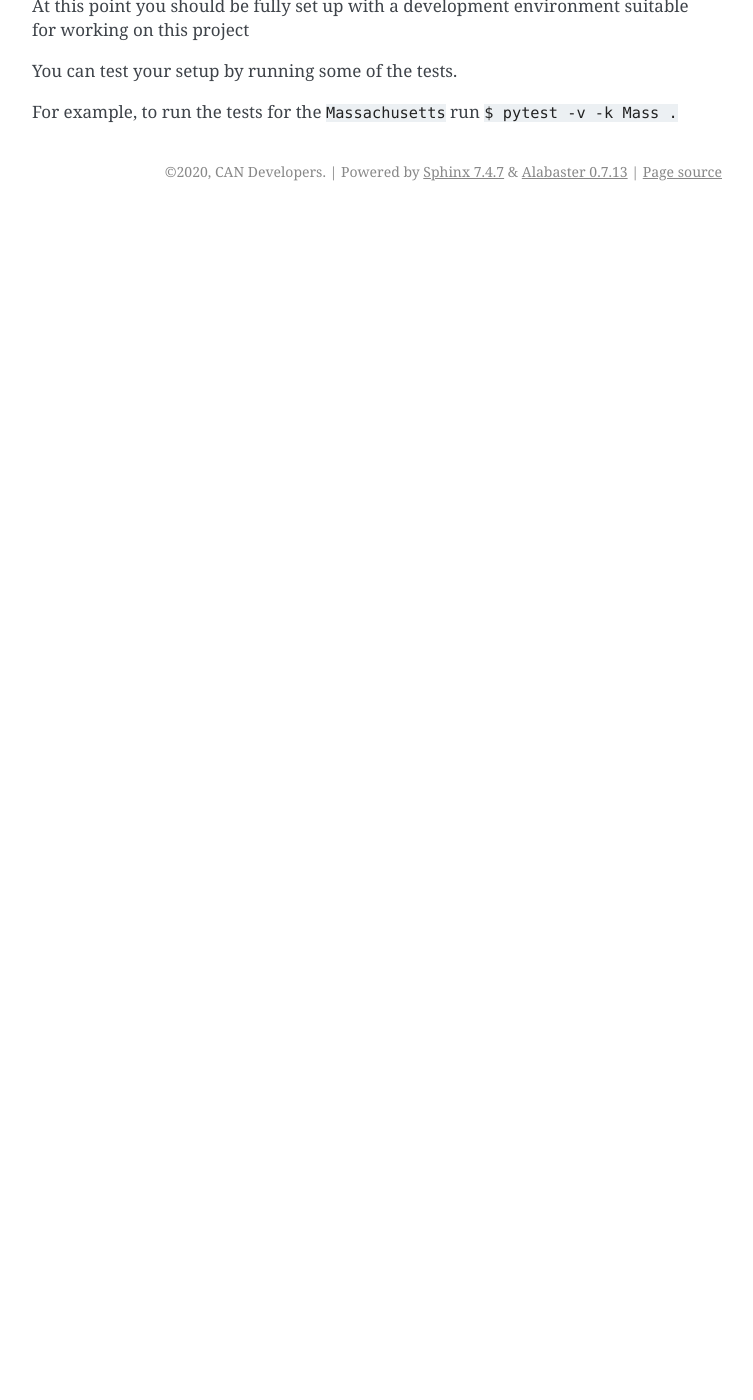
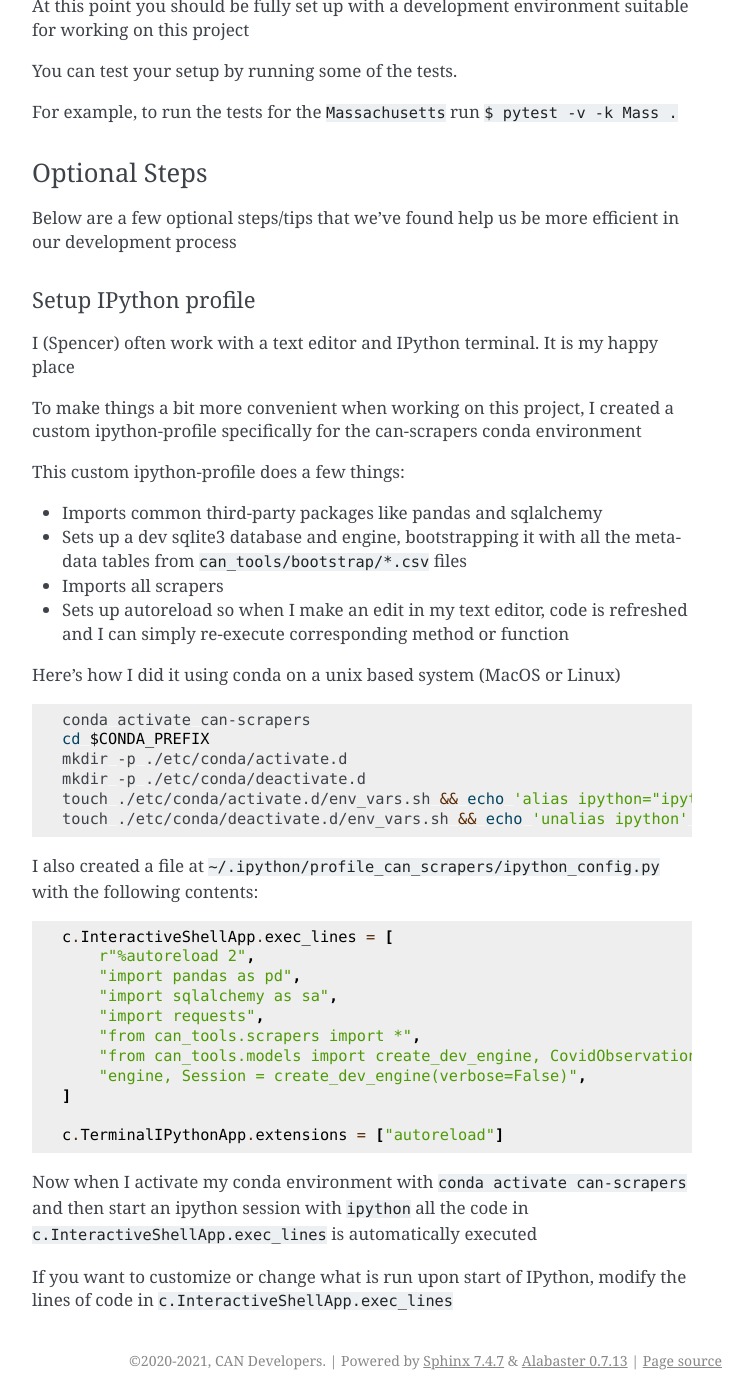
Before and after one commit to act-now-coalition/can-scrapers, a Sphinx documentation site: the page built from docs/scraping/installation.md, in a window 1280 px wide and 1400 px high, scrolled down 920 px. Shown: the whole window, without its empty margins (388-1141 px from the left). Built offline with Sphinx 7.4.7, drawn with Linux system fonts in a browser that asks for light colours; before the commit the page ends 1131 px from its top, so only the background shows below that; some of the changed text lies outside the part shown.

Commit message:
wip docs

````diff
--- a/docs/conf.py
+++ b/docs/conf.py
@@ -18,7 +18,7 @@
 # -- Project information -----------------------------------------------------
 
 project = "CAN Scrapers"
-copyright = "2020, CAN Developers"
+copyright = "2020-2021, CAN Developers"
 author = "CAN Developers"
 
 
@@ -30,6 +30,7 @@ author = "CAN Developers"
 extensions = [
     "sphinx.ext.autodoc",
     "recommonmark",
+    "sphinx.ext.napoleon",
 ]
 
 # Add any paths that contain templates here, relative to this directory.
--- a/docs/index.rst
+++ b/docs/index.rst
@@ -1,8 +1,3 @@
-.. CAN Scrapers documentation master file, created by
-   sphinx-quickstart on Fri Nov 13 10:46:54 2020.
-   You can adapt this file completely to your liking, but it should at least
-   contain the root `toctree` directive.
-
 Welcome to CAN Scrapers's documentation!
 ========================================
 
--- a/docs/scraping/index.rst
+++ b/docs/scraping/index.rst
@@ -13,4 +13,5 @@ libraries
    :caption: Contents:
 
    installation
-   architecture
+   structure
+   writing_scrapers
--- a/docs/scraping/installation.md
+++ b/docs/scraping/installation.md
@@ -46,3 +46,52 @@ for working on this project
 You can test your setup by running some of the tests.
 
 For example, to run the tests for the `Massachusetts` run `$ pytest -v -k Mass .`
+
+
+### Optional Steps
+
+Below are a few optional steps/tips that we've found help us be more efficient in our development process
+
+#### Setup IPython profile
+
+I (Spencer) often work with a text editor and IPython terminal. It is my happy place
+
+To make things a bit more convenient when working on this project, I created a custom ipython-profile specifically for the can-scrapers conda environment
+
+This custom ipython-profile does a few things:
+
+- Imports common third-party packages like pandas and sqlalchemy
+- Sets up a dev sqlite3 database and engine, bootstrapping it with all the metadata tables from `can_tools/bootstrap/*.csv` files
+- Imports all scrapers
+- Sets up autoreload so when I make an edit in my text editor, code is refreshed and I can simply re-execute corresponding method or function
+
+Here's how I did it using conda on a unix based system (MacOS or Linux)
+
+```sh
+conda activate can-scrapers
+cd $CONDA_PREFIX
+mkdir -p ./etc/conda/activate.d
+mkdir -p ./etc/conda/deactivate.d
+touch ./etc/conda/activate.d/env_vars.sh && echo 'alias ipython="ipython --profile=can_scrapers"' >> ./etc/conda/activate.d/env_vars.sh
+touch ./etc/conda/deactivate.d/env_vars.sh && echo 'unalias ipython' >> ./etc/conda/deactivate.d/env_vars.sh
+```
+
+I also created a file at `~/.ipython/profile_can_scrapers/ipython_config.py` with the following contents:
+
+```python
+c.InteractiveShellApp.exec_lines = [
+    r"%autoreload 2",
+    "import pandas as pd",
+    "import sqlalchemy as sa",
+    "import requests",
+    "from can_tools.scrapers import *",
+    "from can_tools.models import create_dev_engine, CovidObservation, Base, bootstrap, _bootstrap_csv_to_orm, CovidProvider, TemptableOfficialHasLocation, build_insert_from_temp",
+    "engine, Session = create_dev_engine(verbose=False)",
+]
+
+c.TerminalIPythonApp.extensions = ["autoreload"]
+```
+
+Now when I activate my conda environment with `conda activate can-scrapers` and then start an ipython session with `ipython` all the code in `c.InteractiveShellApp.exec_lines` is automatically executed
+
+If you want to customize or change what is run upon start of IPython, modify the lines of code in `c.InteractiveShellApp.exec_lines`
````
Also changed, not shown: docs/infrastructure/index.rst (+25 -4 lines), docs/scraping/architecture.rst (deleted, +0 -7 lines), docs/scraping/structure.rst (added, +137 -0 lines), docs/scraping/writing_scrapers.rst (added, +163 -0 lines), 7 other files.
